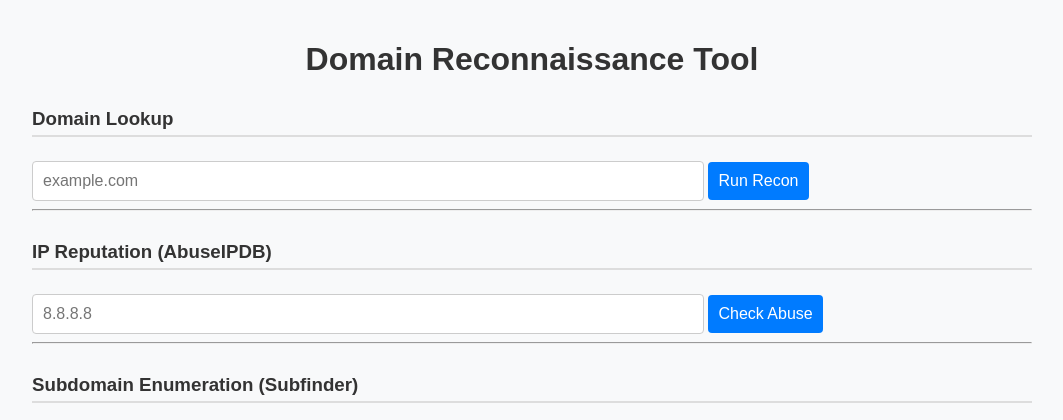
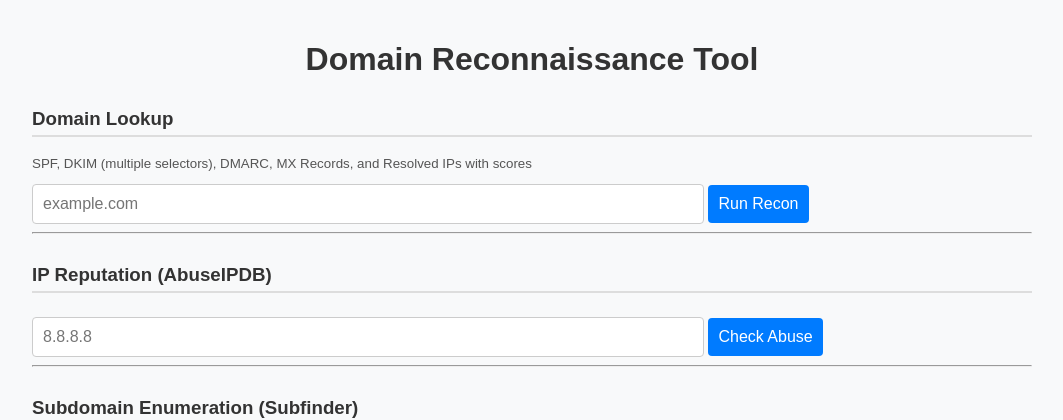
Before and after one commit to boutros-12/finaldomainrecontool, a Flask app: page / in a window 1280 px wide. Shown: the top 420 px of the page, without its empty margins (108-1171 px from the left). Run offline with Flask 3, Linux system fonts and the light colour scheme.

Commit message:
Your next commit message

```diff
--- a/app.py
+++ b/app.py
@@ -1,4 +1,4 @@
-import dns.resolver, requests, subprocess, shlex, json, whois, threading, re, base64
+import dns.resolver, requests, subprocess, shlex, json, threading, re, base64
 from flask import Flask, request, jsonify, render_template
 import shodan
 
@@ -9,6 +9,9 @@ ABUSEIPDB_API_KEY = "4e58e37738104cd8ecbf10f5059e1fdeff0291e1b12243cc859d765bc45
 SHODAN_API_KEY = "Ok0alLl8r0kjNjyM0qIArF2mediolsf4"
 shodan_api = shodan.Shodan(SHODAN_API_KEY)
 
+# Common DKIM selectors (add more if needed)
+COMMON_DKIM_SELECTORS = ["selector1", "selector2", "default", "google", "k1"]
+
 # === DNS Helpers ===
 def get_dns_records(domain, record_type):
     try:
@@ -16,8 +19,21 @@ def get_dns_records(domain, record_type):
     except Exception:
         return []
 
-def get_txt_records(domain): return get_dns_records(domain, 'TXT')
-def resolve_domain_to_ips(domain): return get_dns_records(domain, 'A')
+def get_txt_records(domain):
+    return get_dns_records(domain, 'TXT')
+
+def resolve_domain_to_ips(domain):
+    return get_dns_records(domain, 'A')
+
+def get_mx_records(domain):
+    try:
+        answers = dns.resolver.resolve(domain, 'MX')
+        records = []
+        for rdata in answers:
+            records.append(f"{rdata.preference} {rdata.exchange.to_text()}")
+        return records
+    except Exception:
+        return []
 
 # === Thread helper ===
 def threaded(fn):
@@ -26,14 +42,11 @@ def threaded(fn):
         def run():
             try: result['data'] = fn(*args, **kwargs)
             except Exception as e: result['data'] = {"error": str(e)}
-        t = threading.Thread(target=run)
-        t.daemon = True
-        t.start()
-        t.join(timeout=55)
+        t = threading.Thread(target=run); t.daemon = True; t.start(); t.join(timeout=55)
         return result.get('data', {"error": "Timed out"})
     return wrapper
 
-# === Score functions ===
+# === Scoring ===
 def extract_dkim_key_length(lst):
     for txt in lst:
         record = ''.join(part.strip('"') for part in txt.split())
@@ -72,21 +85,28 @@ def score_spf(lst):
             else: return 50
     return 0
 
-# === Recon Endpoint ===
+# === Recon route with MX and improved DKIM ===
 @app.route('/api/recon')
 def api_recon():
     domain = request.args.get('domain')
     if not domain: return jsonify({"error":"Please provide a domain"}), 400
+
     SPF = [t for t in get_txt_records(domain) if 'v=spf1' in t.lower()]
     DMARC = get_txt_records(f"_dmarc.{domain}")
-    dkim_recs, dkim_scores = {}, {}
-    for sel in ['selector1', 'selector2']:
+    MX = get_mx_records(domain)
+    IPs = resolve_domain_to_ips(domain) or "No A records"
+
+    dkim_recs = {}
+    dkim_scores = {}
+    for sel in COMMON_DKIM_SELECTORS:
         recs = get_txt_records(f"{sel}._domainkey.{domain}")
         if recs:
             dkim_recs[sel] = recs
             dkim_scores[sel] = score_dkim(recs)
+
     return jsonify({
-        "Resolved_IPs": resolve_domain_to_ips(domain) or "No A records",
+        "Resolved_IPs": IPs,
+        "MX_Records": MX or "No MX record",
         "SPF": {"records": SPF or "No SPF record", "score": score_spf(SPF)},
         "DMARC": {"records": DMARC or "No DMARC record", "score": score_dmarc(DMARC)},
         "DKIM": {"records": dkim_recs or "No DKIM found", "scores": dkim_scores}
@@ -129,7 +149,7 @@ def api_subdomain_scan():
     if not domain: return jsonify({"error":"Please provide a domain"}), 400
     return jsonify(threaded(subfinder_scan)(domain))
 
-# === Shodan Lookup (shows error if 403) ===
+# === Shodan Lookup (keeps 403 errors visible) ===
 @app.route('/api/shodan_ip')
 def api_shodan_ip():
     ip = request.args.get('ip')
--- a/templates/index.html
+++ b/templates/index.html
@@ -34,6 +34,7 @@ button:hover{background:#0056b3;}
 <h1>Domain Reconnaissance Tool</h1>
 
 <h3>Domain Lookup</h3>
+<small>SPF, DKIM (multiple selectors), DMARC, MX Records, and Resolved IPs with scores</small>
 <input id="domainInput" placeholder="example.com" onkeypress="if(event.key==='Enter') runRecon()">
 <button onclick="runRecon()">Run Recon</button>
 <div id="loading" class="loading">Loading...</div>
@@ -70,78 +71,125 @@ button:hover{background:#0056b3;}
 <script>
 function scoreClass(s){return s>=80?'high':s>=50?'medium':'low';}
 function scoreLabel(s){return s>=80?'Excellent':s>=50?'Good':'Poor';}
-function scoreBar(s){let cls=scoreClass(s),label=scoreLabel(s);return `<span class="scorebar-label ${cls}">${label} (${s})</span><div class="scorebar-outer"><div class="scorebar-inner ${cls}" style="width:${Math.max(0,Math.min(s,100))}%;"></div></div>`;}
+function scoreBar(s){
+  let cls=scoreClass(s),label=scoreLabel(s);
+  return `<span class="scorebar-label ${cls}">${label} (${s})</span>
+          <div class="scorebar-outer"><div class="scorebar-inner ${cls}" style="width:${Math.max(0,Math.min(s,100))}%;"></div></div>`;
+}
 function renderResolvedIPs(arr){return arr.map(ip=>`<span class="resolved-ip-link" onclick="setIpInputs('${ip}')">${ip}</span>`).join(", ");}
-function setIpInputs(ip){abuseIpInput.value=ip;errorAbuse.textContent='';outputAbuse.innerHTML='';shodanIpInput.value=ip;errorShodan.textContent='';outputShodan.innerHTML='';abuseIpInput.scrollIntoView({behavior:'smooth',block:'center'});}
+function setIpInputs(ip){
+  abuseIpInput.value=ip;
+  errorAbuse.textContent='';outputAbuse.innerHTML='';
+  shodanIpInput.value=ip;
+  errorShodan.textContent='';outputShodan.innerHTML='';
+  abuseIpInput.scrollIntoView({behavior:'smooth',block:'center'});
+}
 
 async function runRecon(){
   error.textContent='';output.innerHTML='';loading.style.display='block';
   const domain=domainInput.value.trim();
- if(!/^[a-zA-Z0-9.-]+\.[a-zA-Z]{2,}$/.test(domain)){loading.style.display='none';return error.textContent='Invalid domain';}
+  if(!/^[a-zA-Z0-9.-]+\.[a-zA-Z]{2,}$/.test(domain)){
+    loading.style.display='none';return error.textContent='Invalid domain';
+  }
   try{
-  const r=await fetch(`/api/recon?domain=${encodeURIComponent(domain)}`);loading.style.display='none';
-  const d=await r.json();if(d.error)return error.textContent=d.error;
+    const r=await fetch(`/api/recon?domain=${encodeURIComponent(domain)}`);
+    loading.style.display='none';
+    const d=await r.json();
+    if(d.error)return error.textContent=d.error;
+    let ips=Array.isArray(d.Resolved_IPs)?renderResolvedIPs(d.Resolved_IPs):d.Resolved_IPs;
+    let mx=Array.isArray(d.MX_Records)?d.MX_Records.join("\n"):d.MX_Records;
     let spfRec=Array.isArray(d.SPF.records)?d.SPF.records.join("\n"):d.SPF.records;
     let dmarcRec=Array.isArray(d.DMARC.records)?d.DMARC.records.join("\n"):d.DMARC.records;
-  let ips=Array.isArray(d.Resolved_IPs)?renderResolvedIPs(d.Resolved_IPs):d.Resolved_IPs;
-  let dkimHtml="";if(typeof d.DKIM.records==="string"){dkimHtml=`<pre>${d.DKIM.records}</pre>`;} else {
+    let dkimHtml="";
+    if(typeof d.DKIM.records==="string"){
+      dkimHtml=`<pre>${d.DKIM.records}</pre>`;
+    } else {
       for(const s in d.DKIM.records){
-      let sc=d.DKIM.scores[s]||0;let recs=d.DKIM.records[s].join("\n");
+        let sc=d.DKIM.scores[s]||0;
+        let recs=d.DKIM.records[s].join("\n");
         dkimHtml+=`<b>${s}</b> ${scoreBar(sc)}<pre>${recs}</pre>`;
-    }}
+      }
+    }
     output.innerHTML=`<button class="copy-btn" onclick="copyOutput('output')">Copy</button>
       <div class="output-box" id="output">
         <b>Resolved IPs:</b> ${ips}<br><br>
+        <b>MX Records:</b><pre>${mx}</pre>
         <b>SPF</b> ${scoreBar(d.SPF.score)}<pre>${spfRec}</pre>
         <b>DMARC</b> ${scoreBar(d.DMARC.score)}<pre>${dmarcRec}</pre>
         <b>DKIM:</b><br>${dkimHtml}
       </div>`;
- }catch(e){loading.style.display='none';error.textContent=e;}
+  }catch(e){
+    loading.style.display='none';
+    error.textContent=e;
+  }
 }
 
 async function runAbuseIPDB(){
   errorAbuse.textContent='';outputAbuse.innerHTML='';loadingAbuse.style.display='block';
   const ip=abuseIpInput.value.trim();
- if(!/^(25[0-5]|2[0-4]\d|1\d\d|[1-9]?\d)(\.(25[0-5]|2[0-4]\d|1\d\d|[1-9]?\d)){3}$/.test(ip)){loadingAbuse.style.display='none';return errorAbuse.textContent='Invalid IPv4';}
+  if(!/^(25[0-5]|2[0-4]\d|1\d\d|[1-9]?\d)(\.(25[0-5]|2[0-4]\d|1\d\d|[1-9]?\d)){3}$/.test(ip)){
+    loadingAbuse.style.display='none';return errorAbuse.textContent='Invalid IPv4';
+  }
   try{
     const r=await fetch(`/api/abuseipdb_ip?ip=${encodeURIComponent(ip)}`);
     loadingAbuse.style.display='none';
-  const d=await r.json();if(d.error)return errorAbuse.textContent=d.error;
-  outputAbuse.innerHTML=`<button class="copy-btn" onclick="copyOutput('outputAbuse')">Copy</button><div class="output-box" id="outputAbuse"><pre>${JSON.stringify(d,null,2)}</pre></div>`;
- }catch(e){loadingAbuse.style.display='none';errorAbuse.textContent=e;}
+    const d=await r.json();
+    if(d.error)return errorAbuse.textContent=d.error;
+    outputAbuse.innerHTML=`<button class="copy-btn" onclick="copyOutput('outputAbuse')">Copy</button>
+      <div class="output-box" id="outputAbuse"><pre>${JSON.stringify(d,null,2)}</pre></div>`;
+  }catch(e){
+    loadingAbuse.style.display='none';
+    errorAbuse.textContent=e;
+  }
 }
 
 async function runSubfinder(){
   errorSubfinder.textContent='';outputSubfinder.innerHTML='';loadingSubfinder.style.display='block';
   const dom=subfinderDomainInput.value.trim();
- if(!/^[a-zA-Z0-9.-]+\.[a-zA-Z]{2,}$/.test(dom)){loadingSubfinder.style.display='none';return errorSubfinder.textContent='Invalid domain';}
+  if(!/^[a-zA-Z0-9.-]+\.[a-zA-Z]{2,}$/.test(dom)){
+    loadingSubfinder.style.display='none';return errorSubfinder.textContent='Invalid domain';
+  }
   try{
     const r=await fetch(`/api/subdomain_scan?domain=${encodeURIComponent(dom)}`);
     loadingSubfinder.style.display='none';
-  const d=await r.json();if(d.error)return errorSubfinder.textContent="Error: "+d.error;
-  outputSubfinder.innerHTML=`<button class="copy-btn" onclick="copyOutput('outputSubfinder')">Copy</button><div class="output-box" id="outputSubfinder"><pre>${JSON.stringify(d,null,2)}</pre></div>`;
- }catch(e){loadingSubfinder.style.display='none';errorSubfinder.textContent=e;}
+    const d=await r.json();
+    if(d.error)return errorSubfinder.textContent="Error: "+d.error;
+    outputSubfinder.innerHTML=`<button class="copy-btn" onclick="copyOutput('outputSubfinder')">Copy</button>
+      <div class="output-box" id="outputSubfinder"><pre>${JSON.stringify(d,null,2)}</pre></div>`;
+  }catch(e){
+    loadingSubfinder.style.display='none';
+    errorSubfinder.textContent=e;
+  }
 }
 
 async function runShodanIp(){
   errorShodan.textContent='';outputShodan.innerHTML='';loadingShodan.style.display='block';
   const ip=shodanIpInput.value.trim();
- if(!/^(25[0-5]|2[0-4]\d|1\d\d|[1-9]?\d)(\.(25[0-5]|2[0-4]\d|1\d\d|[1-9]?\d)){3}$/.test(ip)){loadingShodan.style.display='none';return errorShodan.textContent='Invalid IPv4';}
+  if(!/^(25[0-5]|2[0-4]\d|1\d\d|[1-9]?\d)(\.(25[0-5]|2[0-4]\d|1\d\d|[1-9]?\d)){3}$/.test(ip)){
+    loadingShodan.style.display='none';return errorShodan.textContent='Invalid IPv4';
+  }
   try{
     const r=await fetch(`/api/shodan_ip?ip=${encodeURIComponent(ip)}`);
     loadingShodan.style.display='none';
     const d=await r.json();
-  if(d.error) {
-    // Show error message and any data
-    errorShodan.textContent = d.error;
-    outputShodan.innerHTML = `<button class="copy-btn" onclick="copyOutput('outputShodan')">Copy</button>
-      <div class="output-box" id="outputShodan"><pre>${JSON.stringify(d, null, 2)}</pre></div>`;
+    if(d.error){
+      errorShodan.textContent=d.error;
+      outputShodan.innerHTML=`<button class="copy-btn" onclick="copyOutput('outputShodan')">Copy</button>
+        <div class="output-box" id="outputShodan"><pre>${JSON.stringify(d,null,2)}</pre></div>`;
       return;
     }
-  outputShodan.innerHTML=`<button class="copy-btn" onclick="copyOutput('outputShodan')">Copy</button><div class="output-box" id="outputShodan"><pre>${JSON.stringify(d,null,2)}</pre></div>`;
- }catch(e){loadingShodan.style.display='none';errorShodan.textContent=e;}
+    outputShodan.innerHTML=`<button class="copy-btn" onclick="copyOutput('outputShodan')">Copy</button>
+      <div class="output-box" id="outputShodan"><pre>${JSON.stringify(d,null,2)}</pre></div>`;
+  }catch(e){
+    loadingShodan.style.display='none';
+    errorShodan.textContent=e;
   }
-function copyOutput(id){navigator.clipboard.writeText(document.getElementById(id).innerText);alert("Copied!");}
+}
+
+function copyOutput(id){
+  navigator.clipboard.writeText(document.getElementById(id).innerText);
+  alert("Copied!");
+}
 </script>
 </body>
 </html>
```
Lines whose indentation alone changed are shown as unchanged.
